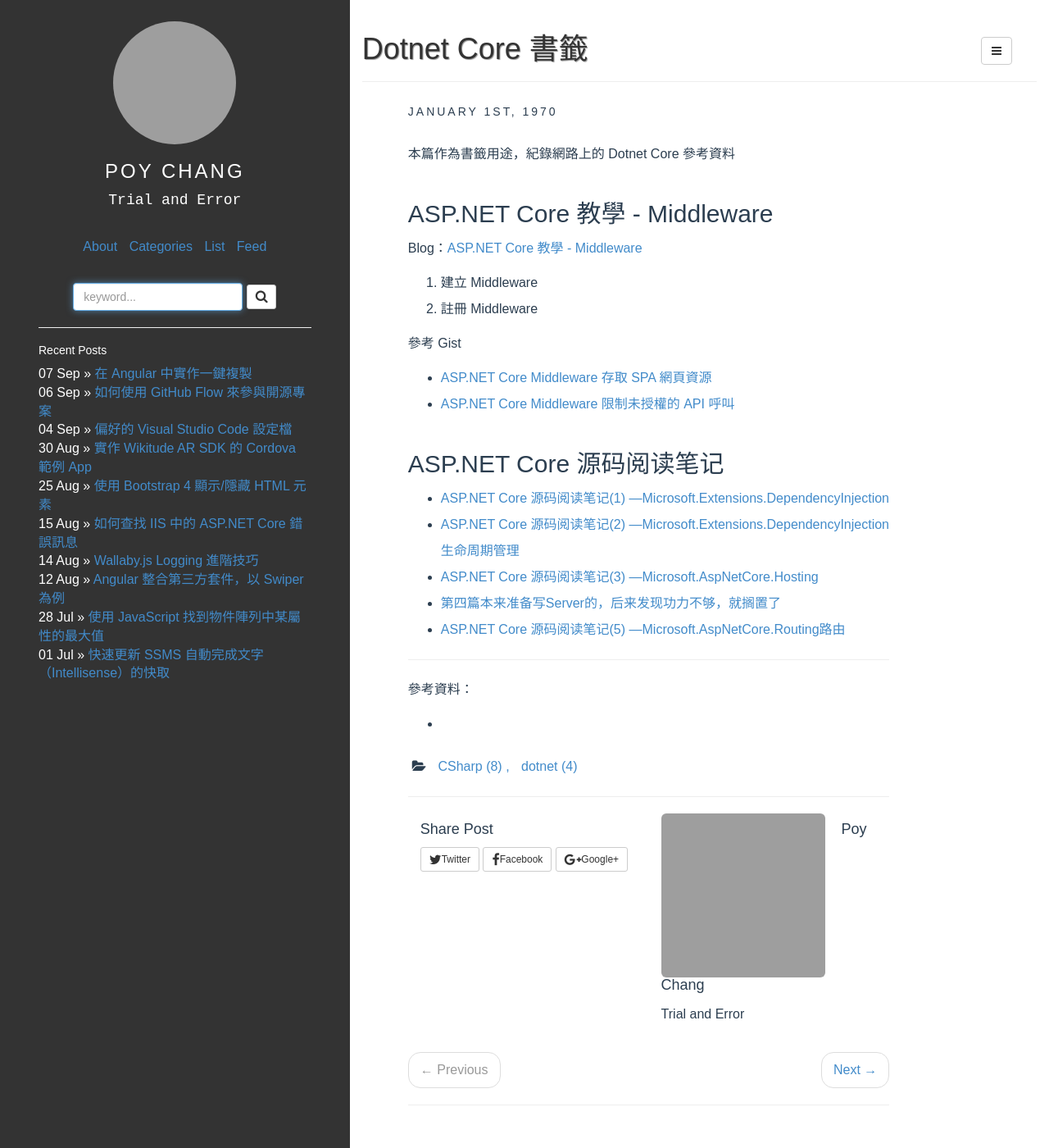
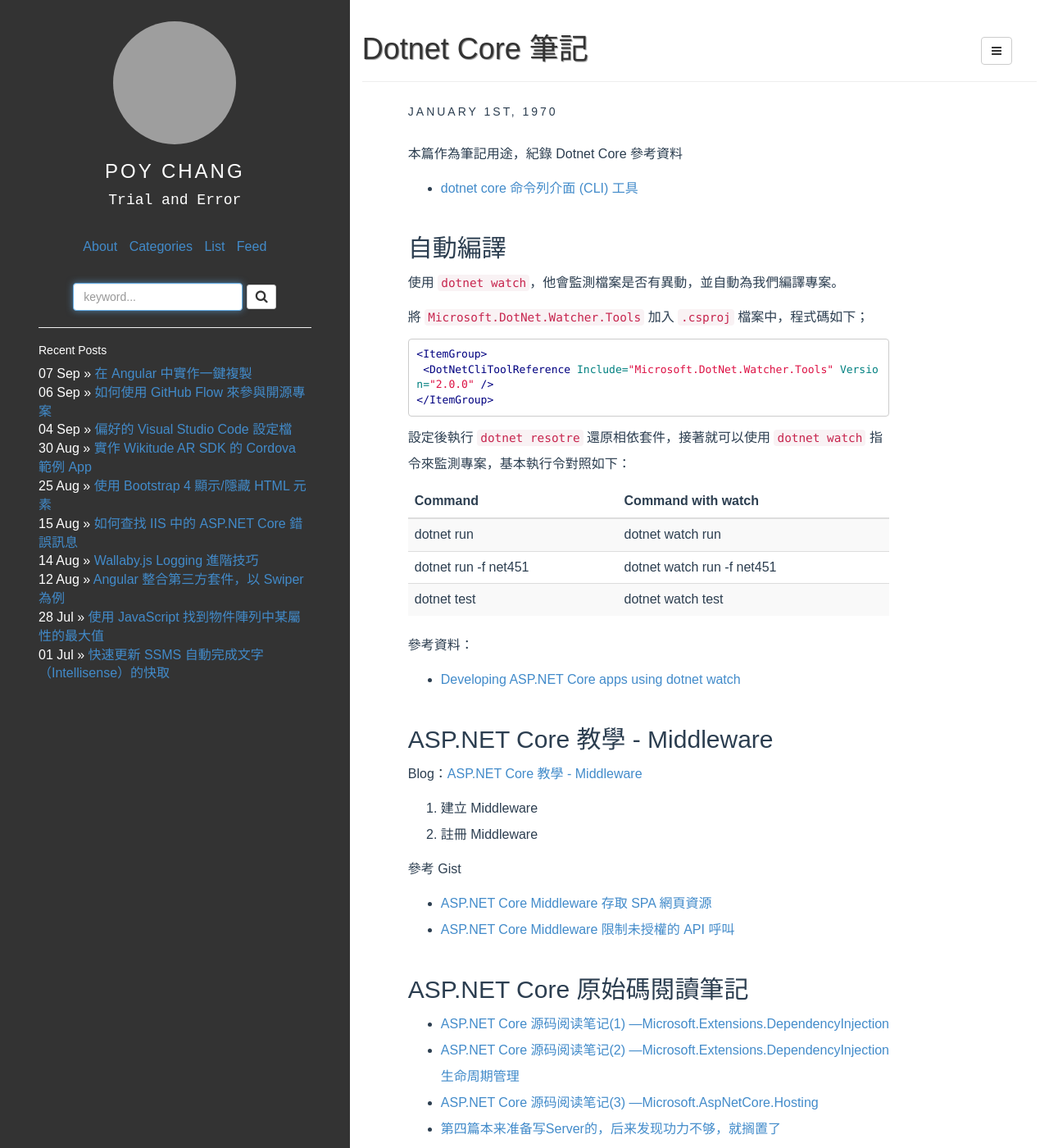
Before and after one commit to poychang/poychang.github.io, a Jekyll site: the page built from _posts/1970-01-01-note-dotnet-core.md, in a window 1280 px wide and 1400 px high. Shown: the whole window at 82% size. Built offline with Jekyll 4.4.1, drawn with Linux system fonts in a browser that asks for light colours; some web fonts are replaced; comment, search, counter and statistics services are not loaded; grey boxes are pictures that could not be loaded.

Commit message:
alter note

````diff
--- a/_posts/1970-01-01-bookmark-dotnet-core.md
+++ b/_posts/1970-01-01-note-dotnet-core.md
@@ -1,12 +1,55 @@
 ---
 layout: post
-title: Dotnet Core 書籤
+title: Dotnet Core 筆記
 date: 1970-01-01 12:00
 author: Poy Chang
 comments: true
 categories: [CSharp, dotnet]
 ---
-本篇作為書籤用途，紀錄網路上的 Dotnet Core 參考資料
+本篇作為筆記用途，紀錄 Dotnet Core 參考資料
+
+* [dotnet core 命令列介面 (CLI) 工具](https://docs.microsoft.com/zh-tw/dotnet/core/tools/)
+
+## 自動編譯
+
+使用 `dotnet watch`，他會監測檔案是否有異動，並自動為我們編譯專案。
+
+將 `Microsoft.DotNet.Watcher.Tools` 加入 `.csproj` 檔案中，程式碼如下；
+
+```xml
+<ItemGroup>
+ <DotNetCliToolReference Include="Microsoft.DotNet.Watcher.Tools" Version="2.0.0" />
+</ItemGroup>
+```
+
+設定後執行 `dotnet resotre` 還原相依套件，接著就可以使用 `dotnet watch` 指令來監測專案，基本執行令對照如下：
+
+<table class="table table-striped">
+<thead>
+  <tr>
+    <th>Command</th>
+	<th>Command with watch</th>
+  </tr>
+</thead>
+<tbody>
+  <tr>
+	<td>dotnet run</td>
+	<td>dotnet watch run</td>
+  </tr>
+  <tr>
+	<td>dotnet run -f net451</td>
+	<td>dotnet watch run -f net451</td>
+  </tr>
+  <tr>
+	<td>dotnet test</td>
+	<td>dotnet watch test</td>
+  </tr>
+</tbody>
+</table>
+
+參考資料：
+
+* [Developing ASP.NET Core apps using dotnet watch](https://docs.microsoft.com/en-us/aspnet/core/tutorials/dotnet-watch)
 
 ## ASP.NET Core 教學 - Middleware
 
@@ -19,7 +62,7 @@ Blog：[ASP.NET Core 教學 - Middleware](https://blog.johnwu.cc/article/asp-net
 * [ASP.NET Core Middleware 存取 SPA 網頁資源](https://gist.github.com/poychang/c98f5b35e11f56ad22ff6de6ab09974d)
 * [ASP.NET Core Middleware 限制未授權的 API 呼叫](https://gist.github.com/poychang/60570f178dfb1e4566b45b5b83589b01)
 
-## ASP.NET Core 源码阅读笔记
+## ASP.NET Core 原始碼閱讀筆記
 
 * [ASP.NET Core 源码阅读笔记(1) ---Microsoft.Extensions.DependencyInjection](http://www.cnblogs.com/bill-shooting/p/5540665.html)
 * [ASP.NET Core 源码阅读笔记(2) ---Microsoft.Extensions.DependencyInjection生命周期管理](http://www.cnblogs.com/bill-shooting/p/5550198.html)
````
Also changed, not shown: _posts/1970-01-01-note-angular.md (+4 -0 lines), _posts/1970-01-01-note-vi-vim.md (renamed from _posts/1970-01-01-note-vi.md, +11 -1 lines).
